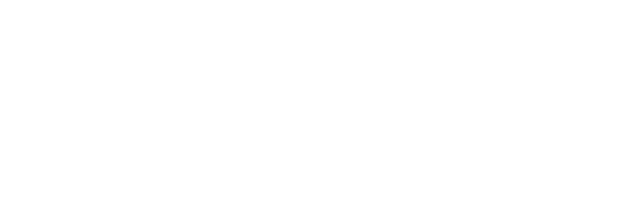
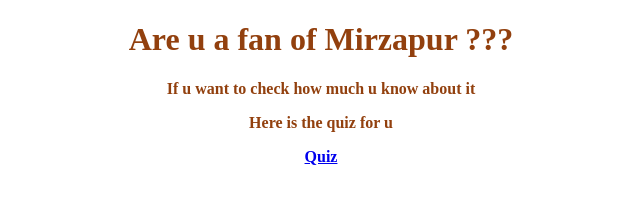
Before and after one commit to anshuldaksh2016/mirzapur-quiz, a plain HTML site: page index.html in a window 1280 px wide. Shown: the whole page, without its empty margins (319-959 px from the left). Drawn offline with Linux system fonts and the light colour scheme.

Commit message:
added some heading and link

```diff
--- a/index.html
+++ b/index.html
@@ -9,7 +9,12 @@
 </head>
 
 <body>
-
+    <div class="banner">
+        <h1>Are u a fan of Mirzapur ???</h1>
+        <h4>If u want to check how much u know about it</p>
+            <p>Here is the quiz for u </p>
+            <a href="https://repl.it/@DakshJi/mirzapur-quiz#index.js">Quiz</a>
+    </div>
 </body>
 
 </html>
--- a/style.css
+++ b/style.css
@@ -3,3 +3,9 @@
   background-repeat: no-repeat;
   background-size: cover;
 }
+
+.banner {
+  color: #92400e;
+  text-align: center;
+  justify-content: center;
+}
```
